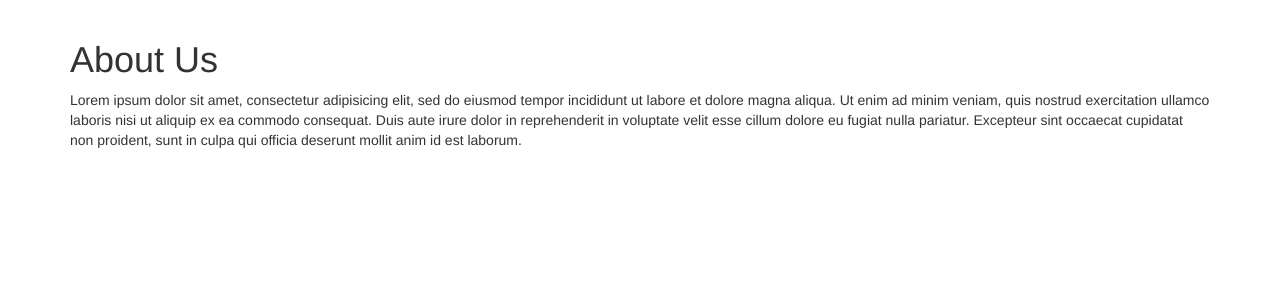
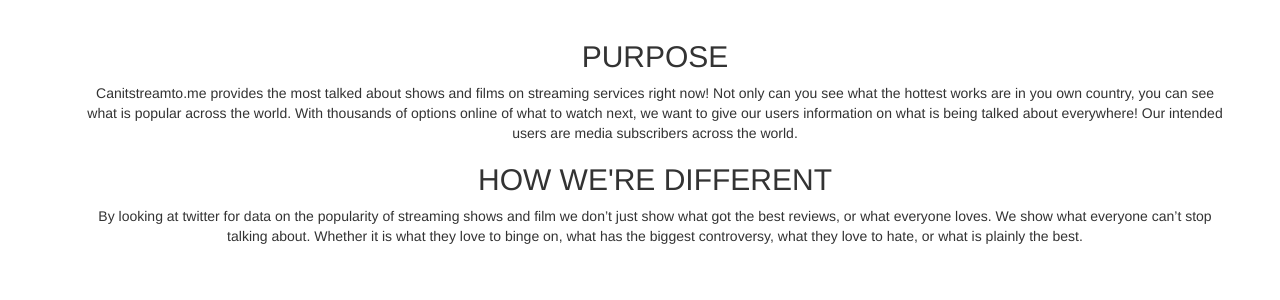
Before and after one commit to kattawar/canitstreamtome, a Flask app: page /about in a window 1280 px wide. Shown: the part 52-352 px from the top of the page. Run offline with Flask 2, Linux system fonts and the light colour scheme; some libraries are stand-ins or nearby versions.

Commit message:
formatting and adding data to the about page

```diff
--- a/app/templates/about.html
+++ b/app/templates/about.html
@@ -1,6 +1,10 @@
 {% extends 'layout.html' %}
 
 {% block body %}
-  <h1>About Us</h1>
-  <p>Lorem ipsum dolor sit amet, consectetur adipisicing elit, sed do eiusmod tempor incididunt ut labore et dolore magna aliqua. Ut enim ad minim veniam, quis nostrud exercitation ullamco laboris nisi ut aliquip ex ea commodo consequat. Duis aute irure dolor in reprehenderit in voluptate velit esse cillum dolore eu fugiat nulla pariatur. Excepteur sint occaecat cupidatat non proident, sunt in culpa qui officia deserunt mollit anim id est laborum.</p>
+<div class="container text-center">
+  <h2>PURPOSE</h2>
+  <p>Canitstreamto.me provides the most talked about shows and films on streaming services right now!  Not only can you see what the hottest works are in you own country, you can see what is popular across the world.  With thousands of options online of what to watch next, we want to give our users information on what is being talked about everywhere!  Our intended users are media subscribers across the world.</p>
+  <h2>HOW WE'RE DIFFERENT</h2>
+  <p>By looking at twitter for data on the popularity of streaming shows and film we don’t just show what got the best reviews, or what everyone loves.  We show what everyone can’t stop talking about.  Whether it is what they love to binge on, what has the biggest controversy, what they love to hate, or what is plainly the best.</p>
+</div>
 {% endblock %}
```
Also changed, not shown: 1 other file.
